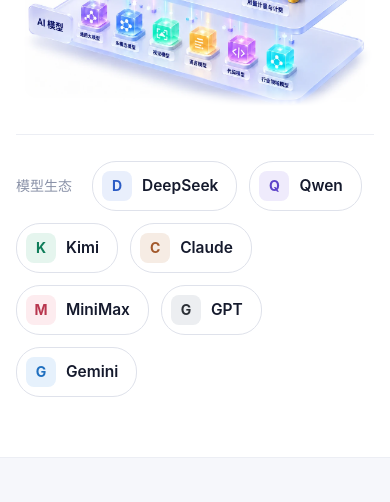
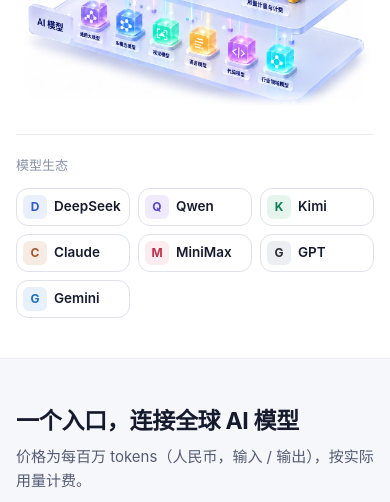
Before and after one commit to oceanjiang54/llm-gateway, a Next.js app: page / in a window 390 px wide. Shown: the part 780-1282 px from the top of the page. Built offline with nearby package versions, Linux system fonts and the light colour scheme; no server answers; the database is empty.

Commit message:
v30: 手机端模型生态排版

```diff
--- a/app/globals.css
+++ b/app/globals.css
@@ -426,3 +426,15 @@
   -webkit-mask-image: linear-gradient(to right, transparent, #000 5%, #000 95%, transparent), linear-gradient(to bottom, transparent, #000 4%, #000 96%, transparent);
   -webkit-mask-composite: source-in; mask-image: linear-gradient(to right, transparent, #000 5%, #000 95%, transparent), linear-gradient(to bottom, transparent, #000 4%, #000 96%, transparent); mask-composite: intersect; }
 @media (max-width: 900px) { .hero-art img { max-width: 360px; } }
+
+/* 手机端：模型生态改为标题单独一行 + 整齐网格 */
+@media (max-width: 640px) {
+  .eco { display: grid; grid-template-columns: repeat(3, 1fr); gap: 8px; padding: 20px 0 40px; }
+  .eco .lbl { grid-column: 1 / -1; margin: 0 0 4px; font-size: 13px; }
+  .eco .chip { justify-content: flex-start; gap: 7px; font-size: 13.5px; padding: 6px 10px 6px 6px; border-radius: 12px; min-width: 0; white-space: nowrap; }
+  .eco .av { width: 24px; height: 24px; border-radius: 6px; font-size: 12px; flex-shrink: 0; }
+}
+@media (max-width: 380px) {
+  .eco .chip { font-size: 12.5px; gap: 5px; padding: 5px 6px 5px 5px; }
+  .eco .av { width: 22px; height: 22px; font-size: 11px; }
+}
```
